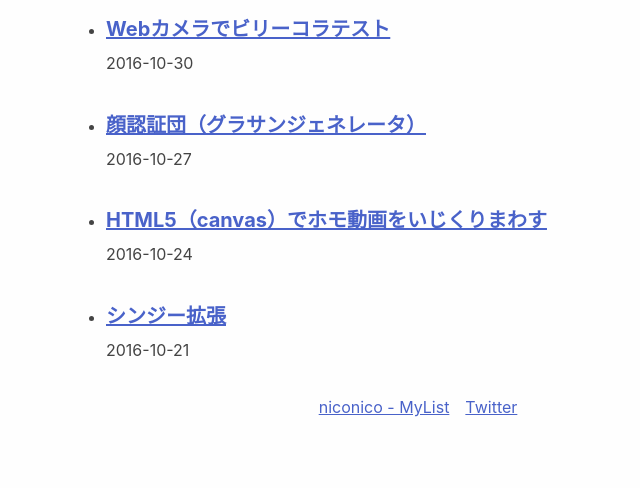
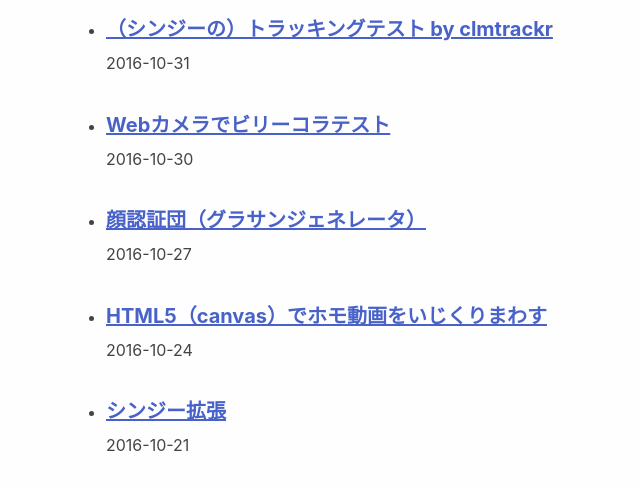
Before and after one commit to utzmie/utzmie.github.io, a plain HTML site: page index.html in a window 1280 px wide. Shown: the part 143-631 px from the top of the page, without its empty margins (214-854 px from the left). Drawn offline with Linux system fonts and the light colour scheme.

Commit message:
add new page

```diff
--- a/index.html
+++ b/index.html
@@ -35,6 +35,10 @@
 		<main class="l-body">
 			<ul>
 				<li>
+					<h2><a rel="bookmark" href="//utzmie.github.io/video-tracking-by-clmtrackr/1-shinji-video/">（シンジーの）トラッキングテスト by clmtrackr</a></h2>
+					<p><time>2016-10-31</time></p>
+				</li>
+				<li>
 					<h2><a rel="bookmark" href="//utzmie.github.io/video-tracking-test/">Webカメラでビリーコラテスト</a></h2>
 					<p><time>2016-10-30</time></p>
 				</li>
```
